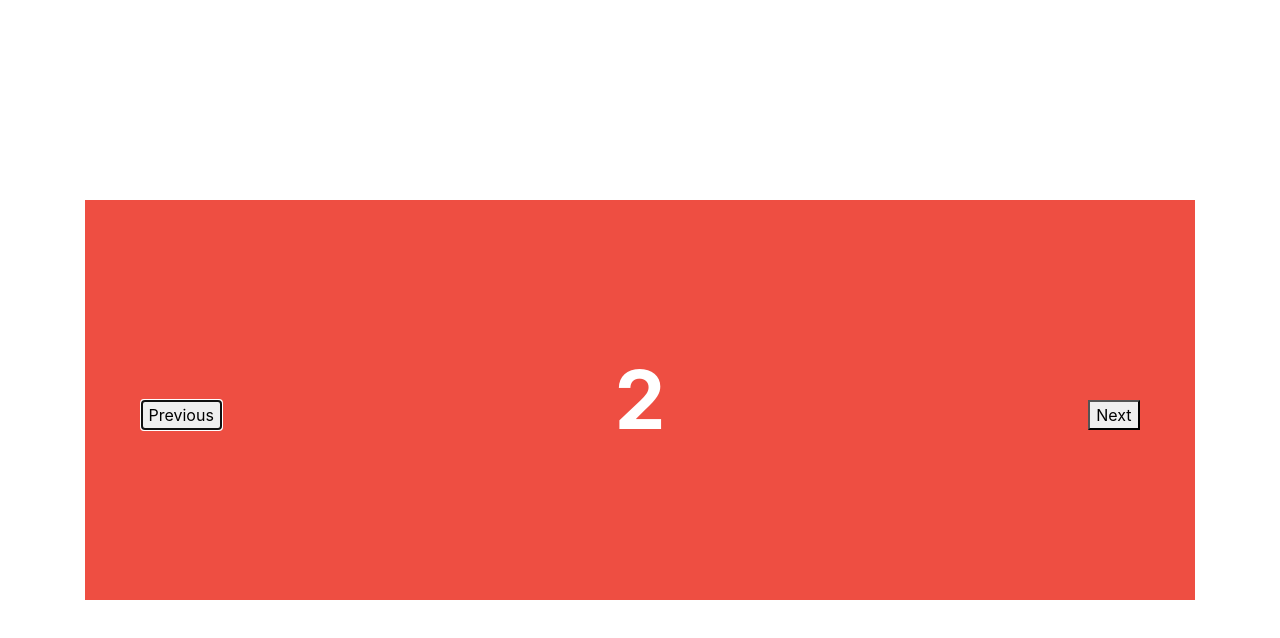
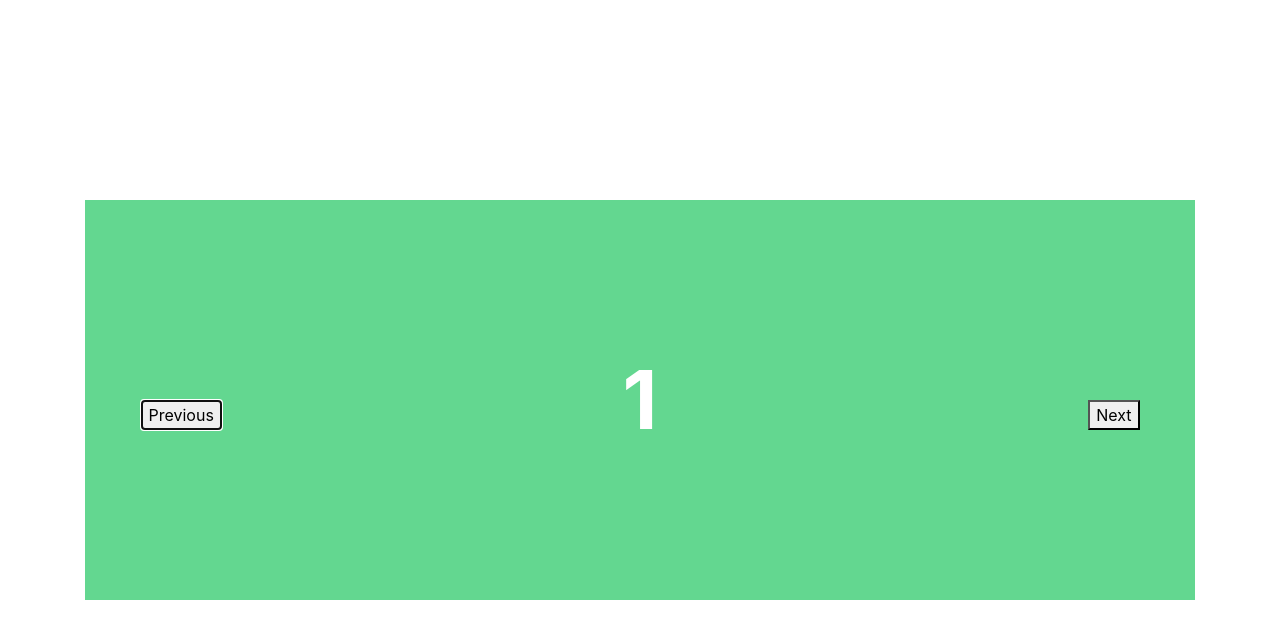
Before and after one commit to gabo-cmyk/slider_git, a plain HTML site: page index.html in a window 1280 px wide. Both pictures are taken after a click on the button "Previous". Drawn offline with nearby package versions, Linux system fonts and the light colour scheme.

Commit message:
slider_v2

```diff
--- a/css/style.scss
+++ b/css/style.scss
@@ -29,7 +29,7 @@ body {
                     position: absolute;
                     width: 100%;
                     height: 400px;
-
+                    z-index: 0;
                     h1 {
                         display: flex;
                         font-weight: 700;
@@ -41,6 +41,11 @@ body {
                         @include absoluteCenter();
                     }
                 }
+
+                .active{
+                    z-index: 2 !important;
+                }
+
             }
 
             .slide1 {
@@ -63,11 +68,13 @@ body {
             .next-button {
                 right: 0;
                 margin-right: 5%;
+                z-index: 4;
             }
 
             .prev-button {
                 left: 0;
                 margin-left: 5%;
+                z-index: 4;
             }
         }
     }
--- a/index.html
+++ b/index.html
@@ -18,22 +18,18 @@
 <main role="main" class="container position-relative">
     <div class="slider">
         <div class="inner-slider">
-            <div class="slides slide3">
-                <h1 class="numbers">4</h1>
-            </div>
-            <div class="slides slide1">
-                <h1 class="numbers">3 </h1>
+            <div class="slides slide1 ">
+                <h1 class="numbers">1</h1>
             </div>
             <div class="slides slide2">
                 <h1 class="numbers">2</h1>
             </div>
-            <div class="slides slide3">
-                <h1 class="numbers">1</h1>
+            <div class="slides slide3 active">
+                <h1 class="numbers">3</h1>
             </div>
         </div>
         <button class="prev-button">Previous</button>
         <button class="next-button">Next</button>
-        <h1>hali</h1>
     </div>
 </main>
 
--- a/js/scrpit.js
+++ b/js/scrpit.js
@@ -1,20 +1,33 @@
 $(function () {
-    var slides = $('.slides');
 
-    var nextSlide = function(direction) {
-        $('.slides').last().animate({
+    var index = 1;
+    var total = $('.slides').length;
+
+    var nextSlide = function (direction) {
+        $('.active').css('z-index', '3').animate({
             left: direction
         }, 'slow', function () {
-            $('.slides').first().before($('.slides').last());
-            $('.slides').css('left', '0%');
+            $('.slides').css({
+                'left': '0%',
+                'z-index': '1'
+            });
         });
+    };
+
+    var nextSlide2 = function (direction2) {
+        $(".slides").removeClass("active");
+        $(".slides").eq(index).addClass("active").css('z-index', '2');
+        direction2
     };
 
     $('.prev-button').on('click', function () {
         nextSlide('-100%');
+        nextSlide2(index = (index - 1) % total);
     });
 
     $('.next-button').on('click', function () {
         nextSlide('100%');
+        nextSlide2(index = (index + 1) % total)
     });
+
 });
```
Also changed, not shown: css/style.css, 1 other file.
